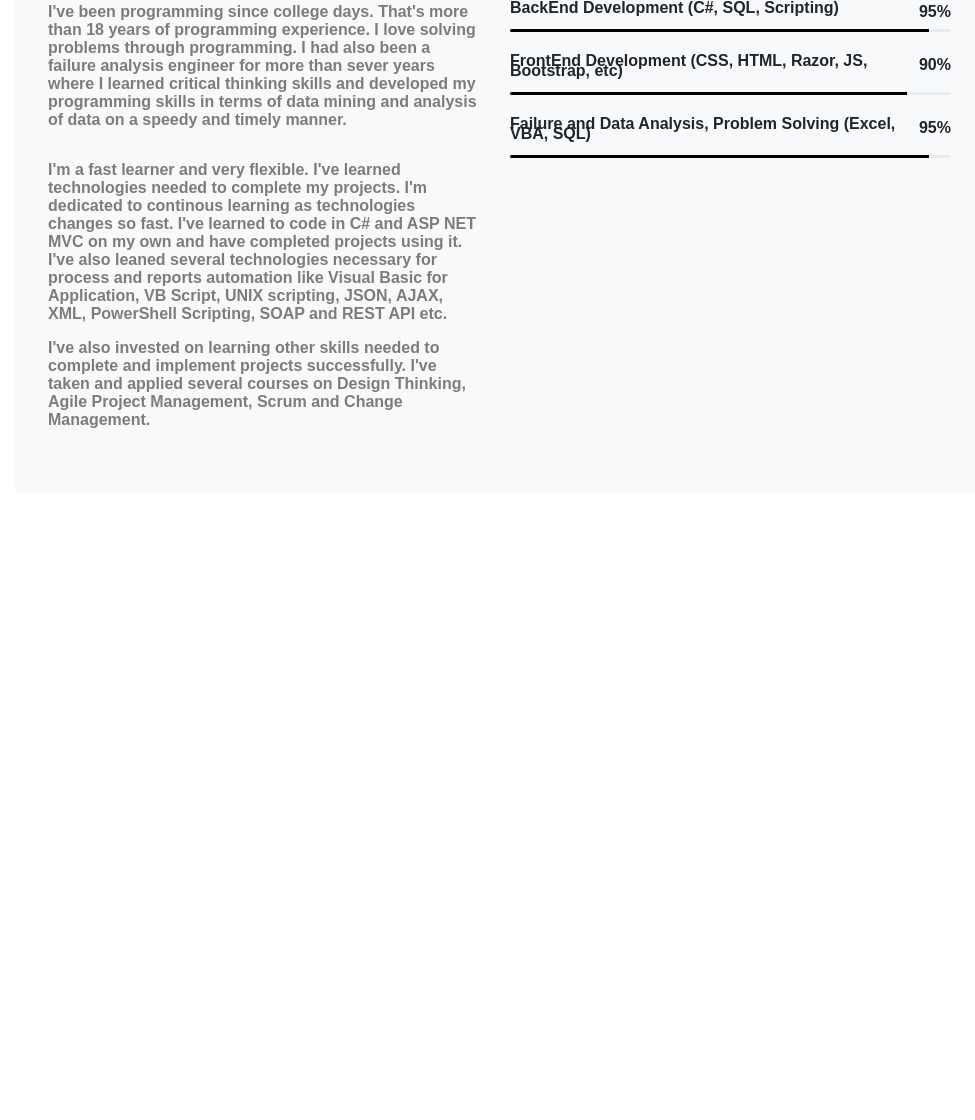
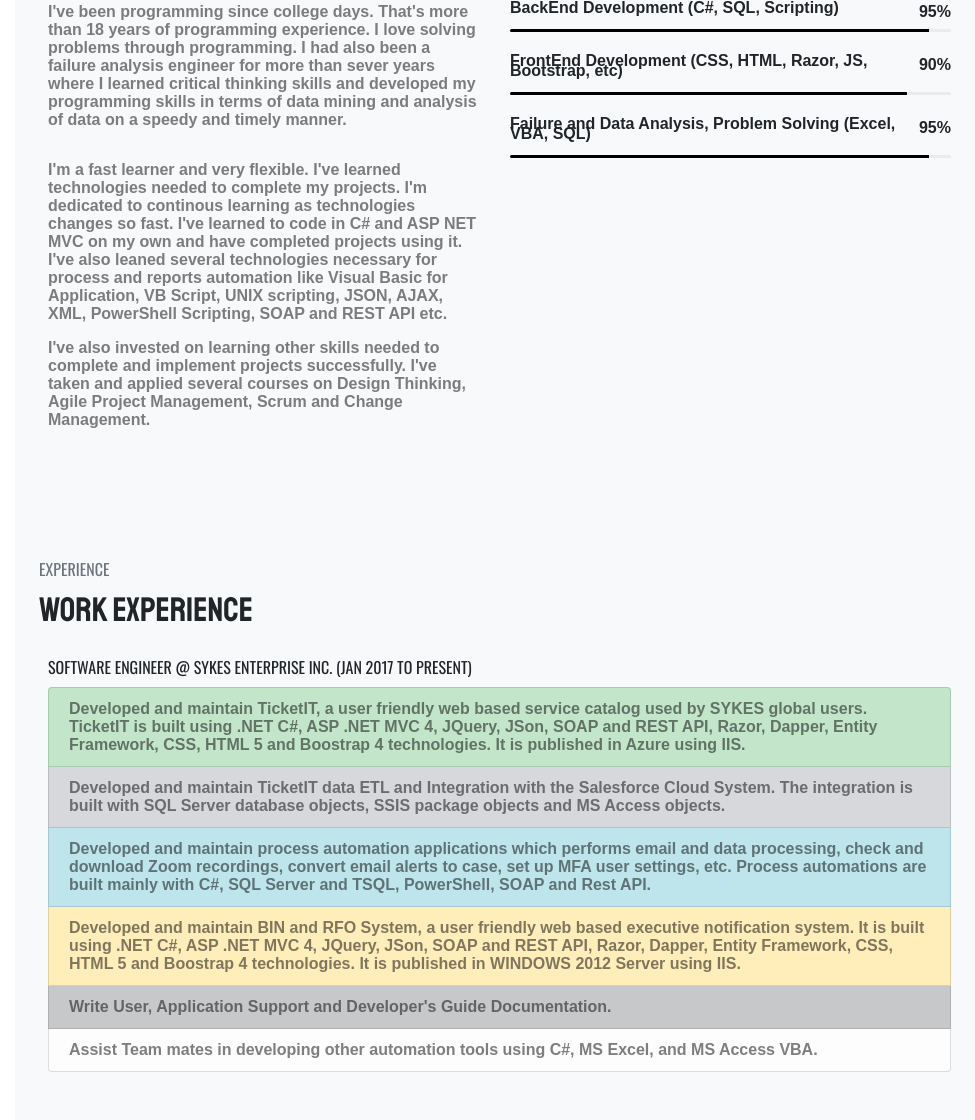
Before and after one commit to MichaelJames008/Portfolio, a website: page Resume/index.html in a window 1280 px wide. Shown: the part 1962-3082 px from the top of the page, without its empty margins (305-1280 px from the left). Before the commit the page ends 2455 px from the top, so only its background shows below. Drawn offline with nearby package versions, Linux system fonts and the light colour scheme; a web font is replaced by a local one.

Commit message:
update index experience 1st part

```diff
--- a/Resume/index.html
+++ b/Resume/index.html
@@ -157,7 +157,54 @@
                 </div>
             </section>
         <!-- #ability -->
+             <!-- experience -->
+             <section class="skill px-4 py-5 bg-light" id="experience">
+                <div class="ability py-3">
+                    <h5 class="text-uppercase font-os font-size-16 text-muted">Experience</h5>
+                    <h1 class="text-uppercase font-staat font-size-34">Work Experience</h1>
+                </div>
+                <div class="row">
 
+                    <div class="col-sm-12 pl-4">
+                        <h5 class="text-uppercase font-os font-size-16">Software Engineer @ SYKES Enterprise Inc. (JAN 2017 to PRESENT)</h5>
+                        <ul class="list-group">
+                            <li class="list-group-item list-group-item-success font-ram font-size-16 text-black-50">
+                                Developed and maintain TicketIT, a user friendly web based service catalog used by SYKES global users.
+                                TicketIT is built using .NET C#, ASP .NET MVC 4, JQuery, JSon, SOAP and REST API, Razor, Dapper,
+                                Entity Framework, CSS, HTML 5 and Boostrap 4 technologies. It is published in Azure using IIS.
+
+                            </li>
+                            <li class="list-group-item list-group-item-secondary font-ram font-size-16 text-black-50">
+                                Developed and maintain TicketIT data ETL and Integration with the Salesforce Cloud System.
+                                The integration is built with SQL Server database objects, SSIS package objects and MS Access objects.
+                            </li>
+                            <li class="list-group-item list-group-item-info font-ram font-size-16 text-black-50">
+                                Developed and maintain process automation applications which performs email and data processing,
+                                check and download Zoom recordings, convert email alerts to case, set up MFA user settings, etc.
+                                Process automations are built mainly with C#, SQL Server and TSQL, PowerShell,
+                                SOAP and Rest API.
+                            </li>
+                            <li class="list-group-item list-group-item-warning font-ram font-size-16 text-black-50">
+                                Developed and maintain BIN and RFO System, a user friendly web based executive notification system.
+                                It is built using .NET C#, ASP .NET MVC 4, JQuery, JSon, SOAP and REST API, Razor, Dapper,
+                                Entity Framework, CSS, HTML 5 and Boostrap 4 technologies. It is published in WINDOWS 2012 Server using IIS.
+                            </li>
+                            <li class="list-group-item list-group-item-dark font-ram font-size-16 text-black-50">
+                                Write User, Application Support and Developer's Guide Documentation.
+                            </li>
+                            <li class="list-group-item list-group-item-light font-ram font-size-16 text-black-50">
+                                Assist Team mates in developing other automation tools using C#, MS Excel, and MS Access VBA.
+                            </li>
+
+                          </ul>
+
+                    </div>
+
+
+
+                </div>
+            </section>
+        <!-- #experience -->
           </div>
         </div>
     </main>
```
